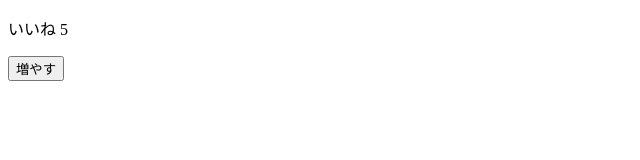
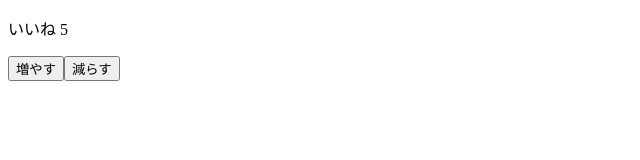
Before and after one commit to Keyoshi083/vue-practice, a Vue app: page / in a window 1280 px wide. Shown: the top 160 px of the page, without its empty margins (0-640 px from the left). Built offline with nearby package versions, Linux system fonts and the light colour scheme.

Commit message:
減数関数を利用するように定義

```diff
--- a/src/LikeNumber.vue
+++ b/src/LikeNumber.vue
@@ -1,7 +1,8 @@
 <template>
   <div>
     <p>いいね {{ number }}</p>
-    <button @click="increment">増やす</button>
+    <button @click="increment">増やす</button
+    ><button @click="decrement">減らす</button>
   </div>
 </template>
 
```
